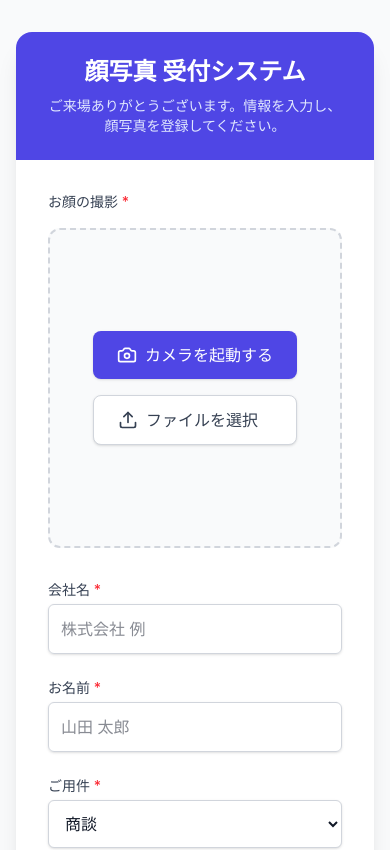
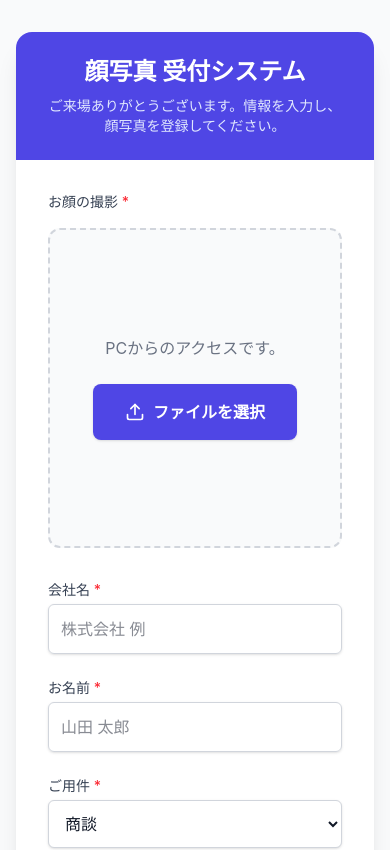
Before and after one commit to kuninet/facereg-serverless-app, a React app in the folder frontend/: page / in a window 390 px wide. Shown: the top 850 px of the page. Built offline with nearby package versions, Linux system fonts and the light colour scheme; the HTML template or start-up script is replaced by a standard one.

Commit message:
feat: optimize camera UI for mobile and keep file upload for PC (closes #30)

```diff
--- a/frontend/src/pages/reception/ReceptionApp.tsx
+++ b/frontend/src/pages/reception/ReceptionApp.tsx
@@ -1,4 +1,4 @@
-import { useState, useRef, useCallback } from 'react'
+import { useState, useRef, useCallback, useEffect } from 'react'
 import { Camera, Upload, RefreshCw, CheckCircle2 } from 'lucide-react'
 import { apiClient } from '../../api/apiClient'
 
@@ -27,8 +27,12 @@ export default function ReceptionApp() {
   const canvasRef = useRef<HTMLCanvasElement>(null)
   const fileInputRef = useRef<HTMLInputElement>(null)
 
+  // デバイス判定 (簡易)
+  const isMobile = /iPhone|iPad|iPod|Android/i.test(navigator.userAgent)
+  const [deviceChecked, setDeviceChecked] = useState(false)
+
   // カメラ起動
-  const startCamera = async () => {
+  const startCamera = useCallback(async () => {
     try {
       const stream = await navigator.mediaDevices.getUserMedia({
         video: { facingMode: 'user' }
@@ -39,9 +43,22 @@ export default function ReceptionApp() {
       }
     } catch (err) {
       console.error('Camera access denied:', err)
-      alert('カメラのアクセスが拒否されました。設定を確認するか、ファイルアップロードをご利用ください。')
+      // エラー時は自動的に capture mode を false にし、ファイルアップロードUIを出せるようにする
+      setIsCapturing(false)
     }
-  }
+  }, [])
+
+  // 初期ロード時のモバイル判定と自動カメラ起動
+  useEffect(() => {
+    if (!deviceChecked) {
+      if (isMobile) {
+        startCamera().catch(err => {
+          console.warn('Auto start camera failed:', err)
+        })
+      }
+      setDeviceChecked(true)
+    }
+  }, [isMobile, startCamera, deviceChecked])
 
   // カメラ停止
   const stopCamera = useCallback(() => {
@@ -52,6 +69,13 @@ export default function ReceptionApp() {
     }
     setIsCapturing(false)
   }, [])
+
+  // クリーンアップ
+  useEffect(() => {
+    return () => {
+      stopCamera()
+    }
+  }, [stopCamera])
 
   // 写真撮影
   const takePhoto = () => {
@@ -161,16 +185,11 @@ export default function ReceptionApp() {
             <div className="flex flex-col items-center justify-center border-2 border-dashed border-gray-300 rounded-xl p-6 bg-gray-50 min-h-[320px]">
 
               {!photoPreview && !isCapturing && (
-                <div className="flex flex-col sm:flex-row gap-4">
-                  <button
-                    type="button"
-                    onClick={startCamera}
-                    className="flex items-center gap-2 px-6 py-3 bg-[var(--primary)] text-white rounded-lg hover:bg-[var(--primary-hover)] transition-colors shadow-sm"
-                  >
-                    <Camera className="w-5 h-5" />
-                    カメラを起動する
-                  </button>
-                  <label className="flex items-center gap-2 px-6 py-3 bg-white border border-gray-300 text-gray-700 rounded-lg hover:bg-gray-50 transition-colors shadow-sm cursor-pointer">
+                <div className="flex flex-col items-center gap-4 text-center">
+                  <div className="text-gray-500 mb-2">
+                    {isMobile ? 'カメラへのアクセスができませんでした。' : 'PCからのアクセスです。'}
+                  </div>
+                  <label className="flex items-center gap-2 px-8 py-4 bg-[var(--primary)] text-white font-bold rounded-lg hover:bg-[var(--primary-hover)] transition-colors shadow-sm cursor-pointer">
                     <Upload className="w-5 h-5" />
                     ファイルを選択
                     <input
@@ -179,14 +198,18 @@ export default function ReceptionApp() {
                       className="hidden"
                       ref={fileInputRef}
                       onChange={handleFileUpload}
+                      onClick={(e) => {
+                        // 同じファイルを選び直せるようにリセット
+                        (e.target as HTMLInputElement).value = ''
+                      }}
                     />
                   </label>
                 </div>
               )}
 
-              {/* Camera Live View */}
+              {/* Camera Live View (モバイルのみ) */}
               {isCapturing && !photoPreview && (
-                <div className="relative w-full max-w-sm rounded-lg overflow-hidden bg-black">
+                <div className="relative w-full max-w-sm rounded-lg overflow-hidden bg-black flex flex-col">
                   <video
                     ref={videoRef}
                     autoPlay
@@ -197,16 +220,10 @@ export default function ReceptionApp() {
                     <button
                       type="button"
                       onClick={takePhoto}
-                      className="bg-white text-gray-900 rounded-full w-14 h-14 flex items-center justify-center shadow-lg hover:bg-gray-100 transition-transform hover:scale-105"
+                      className="flex items-center gap-2 bg-white text-gray-900 px-6 py-3 rounded-full font-bold shadow-lg hover:bg-gray-100 transition-transform active:scale-95"
                     >
-                      <Camera className="w-6 h-6" />
-                    </button>
-                    <button
-                      type="button"
-                      onClick={stopCamera}
-                      className="bg-gray-800/70 text-white px-4 py-2 rounded-full text-sm hover:bg-gray-700/70 backdrop-blur-sm"
-                    >
-                      キャンセル
+                      <Camera className="w-5 h-5" />
+                      撮影
                     </button>
                   </div>
                 </div>
@@ -218,10 +235,17 @@ export default function ReceptionApp() {
                   <img src={photoPreview} alt="Preview" className="w-full h-auto" />
                   <button
                     type="button"
-                    onClick={() => setPhotoPreview(null)}
-                    className="absolute top-2 right-2 bg-gray-900/70 text-white p-2 rounded-full hover:bg-gray-800/70 backdrop-blur-sm transition-colors"
+                    onClick={() => {
+                      setPhotoPreview(null)
+                      // モバイルなら再撮影できるようカメラを再起動する
+                      if (isMobile) {
+                        startCamera().catch(err => console.warn(err))
+                      }
+                    }}
+                    className="absolute top-2 right-2 bg-gray-900/70 text-white p-2 text-sm flex items-center gap-1 rounded hover:bg-gray-800/70 backdrop-blur-sm transition-colors"
                   >
-                    <RefreshCw className="w-5 h-5" />
+                    <RefreshCw className="w-4 h-4" />
+                    撮り直す
                   </button>
                 </div>
               )}
```
Also changed, not shown: 1 other file (tests, documents, lock files or other folders).
